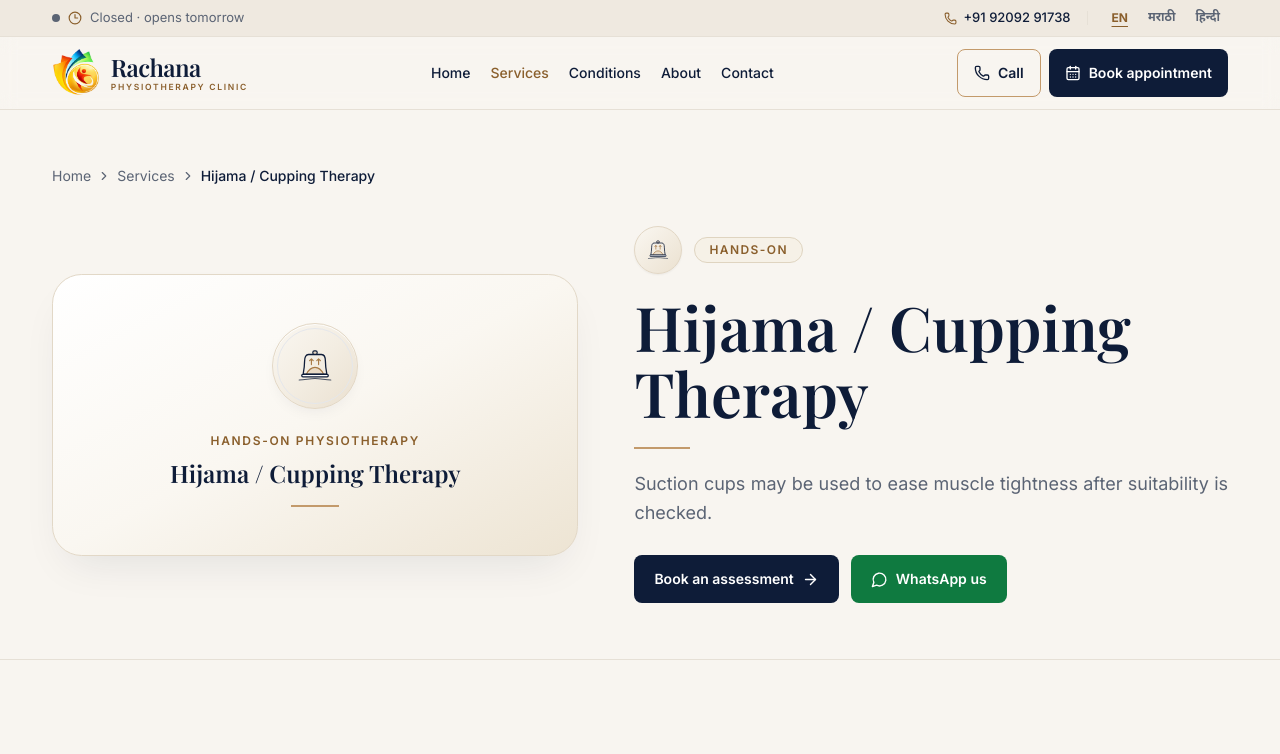
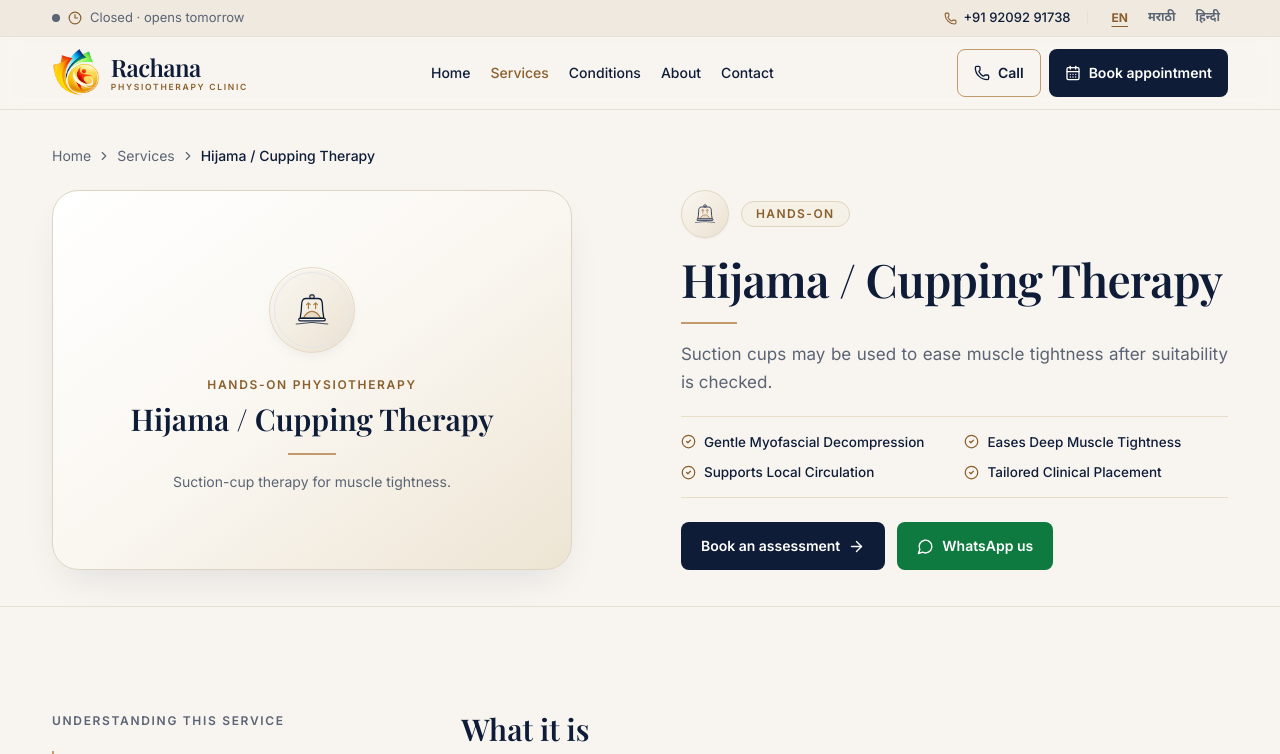
Before and after one commit to 0Akshat005/Rachana-s-clinic, a React (Vite) app: page /services/cupping-hijama in a window 1280 px wide. Shown: the top 754 px of the page. Built offline with nearby package versions, Linux system fonts and the light colour scheme; a web font is replaced by a local one.

Commit message:
style(services): enlarge hero visuals across all service pages and align right-column content sizing

```diff
--- a/src/pages/ServiceDetail.tsx
+++ b/src/pages/ServiceDetail.tsx
@@ -1,4 +1,4 @@
-import { AlertTriangle, ArrowRight, ChevronRight, MessageCircle } from "lucide-react";
+import { AlertTriangle, ArrowRight, CheckCircle2, ChevronRight, MessageCircle } from "lucide-react";
 import { Link, Navigate, useParams } from "react-router-dom";
 import { clinic, services } from "../data/clinic";
 import { CTA } from "../components/CTA";
@@ -8,15 +8,16 @@ import { Accordion, Badge } from "../components/ui";
 
 const serviceHeroMedia: Record<
   string,
-  { src: string; alt: string; width: number; height: number; aspectClass: string; maxWidthClass: string }
+  { src: string; alt: string; width: number; height: number; aspectClass: string; maxWidthClass: string; imgPositionClass?: string }
 > = {
   "spine-care": {
     src: "/images/services/spine-care-hero.jpg",
     alt: "Clinical spine care visualization illustrating relief for neck pain, back pain, disc health support, and mobility improvement at Rachana Physiotherapy Clinic",
     width: 1024,
     height: 1024,
-    aspectClass: "aspect-square",
-    maxWidthClass: "max-w-[305px]",
+    aspectClass: "aspect-[11/10]",
+    maxWidthClass: "max-w-[490px]",
+    imgPositionClass: "object-[center_48%]",
   },
   "osteopathy-mrt": {
     src: "/images/services/osteopathy-mrt-hero.jpg",
@@ -24,7 +25,8 @@ const serviceHeroMedia: Record<
     width: 1024,
     height: 768,
     aspectClass: "aspect-[4/3]",
-    maxWidthClass: "max-w-[395px]",
+    maxWidthClass: "max-w-[535px]",
+    imgPositionClass: "object-center",
   },
   "dry-needling": {
     src: "/images/services/dry-needling-hero.jpg",
@@ -32,8 +34,54 @@ const serviceHeroMedia: Record<
     width: 1024,
     height: 768,
     aspectClass: "aspect-[4/3]",
-    maxWidthClass: "max-w-[524px]",
+    maxWidthClass: "max-w-[535px]",
+    imgPositionClass: "object-center",
   },
+};
+
+const serviceHighlights: Record<string, readonly [string, string, string, string]> = {
+  "spine-care": [
+    "Relieves Neck & Cervical Pain",
+    "Eases Low-Back Discomfort",
+    "Supports Disc & PIVD Health",
+    "Improves Everyday Mobility",
+  ],
+  "osteopathy-mrt": [
+    "Skilled Hands-On Technique",
+    "Promotes Natural Rhythm",
+    "Relaxes Tight Soft Tissue",
+    "Supports Comfortable Motion",
+  ],
+  "dry-needling": [
+    "Targeted Trigger-Point Care",
+    "Eases Painful Muscle Knots",
+    "Reduces Myofascial Tension",
+    "Assessment-Guided Precision",
+  ],
+  "cupping-hijama": [
+    "Gentle Myofascial Decompression",
+    "Eases Deep Muscle Tightness",
+    "Supports Local Circulation",
+    "Tailored Clinical Placement",
+  ],
+  "tecar-laser": [
+    "Deep-Tissue Thermal Support",
+    "Targeted Pain Management",
+    "Soft-Tissue Recovery Aid",
+    "Combined With Guided Movement",
+  ],
+  "sports-rehab": [
+    "Biomechanical Assessment",
+    "Graduated Strength & Control",
+    "Joint & Tendon Recovery",
+    "Return-to-Activity Planning",
+  ],
+  "pilates": [
+    "Controlled Core Alignment",
+    "Postural Strength & Balance",
+    "Individually Paced Guidance",
+    "Confidence in Daily Movement",
+  ],
 };
 
 export default function ServiceDetail() {
@@ -56,7 +104,7 @@ export default function ServiceDetail() {
   };
 
   const heroMedia = serviceHeroMedia[service.slug];
-  const isDryNeedling = service.slug === "dry-needling";
+  const highlights = serviceHighlights[service.slug] ?? serviceHighlights["spine-care"];
 
   return (
     <>
@@ -67,11 +115,7 @@ export default function ServiceDetail() {
       />
 
       <section className="relative overflow-hidden border-b border-line">
-        <div
-          className={`container-site ${
-            isDryNeedling ? "py-6 sm:py-8 lg:py-8" : "py-8 sm:py-12 lg:py-14"
-          }`}
-        >
+        <div className="container-site py-6 sm:py-8 lg:py-9">
           <nav aria-label="Breadcrumb" className="flex flex-wrap items-center gap-1.5 text-sm text-muted">
             <Link to="/" className="transition-colors hover:text-gold-700">
               Home
@@ -86,34 +130,15 @@ export default function ServiceDetail() {
             </span>
           </nav>
 
-          <div
-            className={`grid items-center gap-8 ${
-              isDryNeedling
-                ? "mt-5 lg:mt-5 lg:grid-cols-[0.98fr_1.02fr] lg:gap-12"
-                : "mt-8 lg:mt-10 lg:grid-cols-[0.94fr_1.06fr] lg:gap-14"
-            }`}
-          >
-            {/* Left Visual Column */}
-            {isDryNeedling && heroMedia ? (
-              <figure className="relative mx-auto w-full max-w-[524px] overflow-hidden rounded-2xl border border-[#DED4C3] bg-[#FAF7F1] shadow-[0_16px_38px_-16px_rgba(14,28,56,0.13)] lg:mx-0">
-                <img
-                  src={heroMedia.src}
-                  alt={heroMedia.alt}
-                  width={heroMedia.width}
-                  height={heroMedia.height}
-                  fetchPriority="high"
-                  loading="eager"
-                  decoding="async"
-                  className="aspect-[4/3] h-full w-full object-cover object-center"
-                />
-              </figure>
-            ) : heroMedia ? (
-              <div className={`relative mx-auto w-full ${heroMedia.maxWidthClass}`}>
+          <div className="mt-5 grid items-center gap-8 lg:mt-6 lg:grid-cols-[1.03fr_0.97fr] lg:gap-12">
+            {/* Left Visual Column — Enlarged for clear legibility while preserving hero height */}
+            {heroMedia ? (
+              <div className={`relative mx-auto w-full ${heroMedia.maxWidthClass} lg:mx-0`}>
                 <div
                   aria-hidden="true"
                   className="pointer-events-none absolute -inset-2 -z-10 rounded-[1.85rem] bg-gradient-to-tr from-[#E8DEC9]/50 via-transparent to-[#C39A6B]/20 blur-lg"
                 />
-                <figure className="group relative overflow-hidden rounded-[1.5rem] border border-[#DED4C3] bg-gradient-to-br from-white via-[#FAF7F1] to-[#EFE7D8] p-1.5 shadow-[0_18px_40px_-16px_rgba(14,28,56,0.14)] sm:p-2">
+                <figure className="group relative overflow-hidden rounded-[1.5rem] border border-[#DED4C3] bg-gradient-to-br from-white via-[#FAF7F1] to-[#EFE7D8] p-2 shadow-[0_18px_42px_-15px_rgba(14,28,56,0.14)] sm:p-2.5">
                   <div className={`relative ${heroMedia.aspectClass} w-full overflow-hidden rounded-[1.15rem] border border-[#E5DCCB] bg-[#F7F3EB]`}>
                     <img
                       src={heroMedia.src}
@@ -123,26 +148,29 @@ export default function ServiceDetail() {
                       fetchPriority="high"
                       loading="eager"
                       decoding="async"
-                      className="h-full w-full object-cover object-center transition-transform duration-500 ease-out group-hover:scale-[1.015]"
+                      className={`h-full w-full object-cover ${heroMedia.imgPositionClass ?? "object-center"} transition-transform duration-500 ease-out group-hover:scale-[1.015]`}
                     />
                   </div>
                 </figure>
               </div>
             ) : (
-              <div className="relative mx-auto flex w-full max-w-[460px] flex-col items-center justify-center overflow-hidden rounded-[1.85rem] border border-[#E2D8C7] bg-gradient-to-br from-white via-[#FAF7F1] to-[#EDE4D3] p-10 text-center shadow-[0_20px_44px_-16px_rgba(14,28,56,0.1)] sm:p-12 lg:max-w-none">
+              <div className="relative mx-auto flex min-h-[380px] w-full max-w-[520px] flex-col items-center justify-center overflow-hidden rounded-[1.65rem] border border-[#DED4C3] bg-gradient-to-br from-white via-[#FAF7F1] to-[#EDE4D3] p-9 text-center shadow-[0_18px_42px_-15px_rgba(14,28,56,0.12)] sm:p-11 lg:mx-0">
                 <ServiceIconBadge name={service.icon} className="h-28 w-28" />
                 <p className="mt-6 text-xs font-semibold uppercase tracking-[0.14em] text-gold-700">
                   {service.category} Physiotherapy
                 </p>
-                <p className="mt-2 font-display text-2xl font-semibold text-navy-900">
+                <p className="mt-2 font-display text-2xl font-semibold text-navy-900 sm:text-3xl">
                   {service.title}
                 </p>
                 <span className="mt-4 h-[2px] w-12 bg-gold-500" />
+                <p className="mt-4 max-w-sm text-center text-sm leading-relaxed text-muted">
+                  {service.blurb}
+                </p>
               </div>
             )}
 
-            {/* Right Editorial Content Column */}
-            <div>
+            {/* Right Editorial Content Column — Proportionally matched to the left visual */}
+            <div className="flex flex-col justify-center">
               <div className="flex flex-wrap items-center gap-3">
                 <div className="flex h-12 w-12 shrink-0 items-center justify-center rounded-full border border-[#E2D7C5] bg-gradient-to-br from-[#FAF7F1] to-[#EBE1D0] shadow-sm">
                   <ServiceIcon name={service.icon} className="h-7 w-7 text-navy-900" />
@@ -152,17 +180,26 @@ export default function ServiceDetail() {
                 </Badge>
               </div>
 
-              <h1 className="display mt-5 text-[clamp(2.5rem,4.8vw,4.15rem)] leading-[1.08]">
+              <h1 className="display mt-4 text-[clamp(2.15rem,3.6vw,3.35rem)] leading-[1.12] tracking-[-0.015em]">
                 {service.title}
               </h1>
 
-              <div className="mt-5 h-[2px] w-14 bg-gold-500" />
+              <div className="mt-4 h-[2px] w-14 bg-gold-500" />
 
-              <p className="mt-5 max-w-2xl text-justify text-lg leading-relaxed text-muted">
+              <p className="mt-4 max-w-xl text-justify text-[16.5px] leading-[1.65] text-muted sm:text-[17px]">
                 {service.summary}
               </p>
 
-              <div className="mt-7 flex flex-wrap gap-3">
+              <div className="mt-5 grid grid-cols-1 gap-x-5 gap-y-2 border-y border-[#E6DEC8] py-3.5 text-[13.5px] font-medium text-navy-900 sm:grid-cols-2">
+                {highlights.map((item) => (
+                  <span key={item} className="inline-flex items-center gap-2">
+                    <CheckCircle2 size={15} className="shrink-0 text-gold-700" />
+                    <span>{item}</span>
+                  </span>
+                ))}
+              </div>
+
+              <div className="mt-6 flex flex-wrap gap-3">
                 <Link
                   data-track="book"
                   to="/contact#booking"
```
